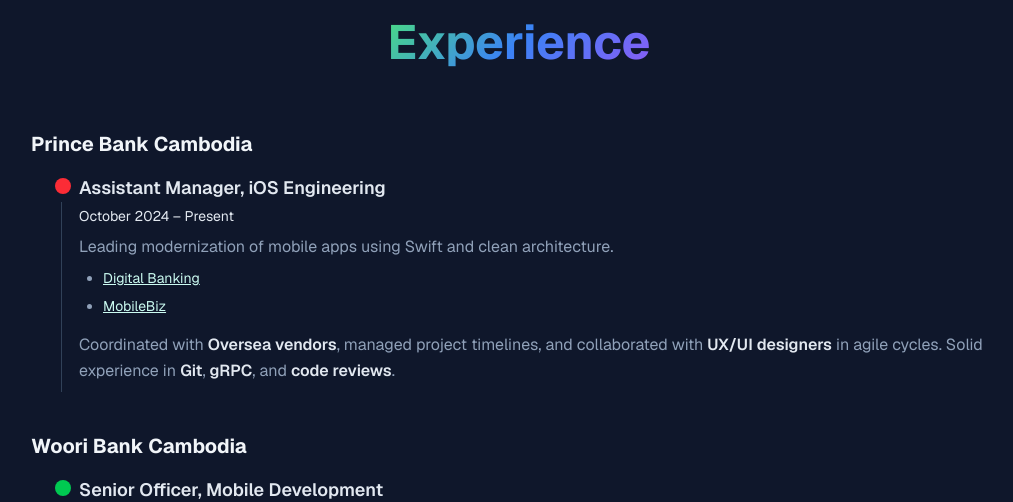
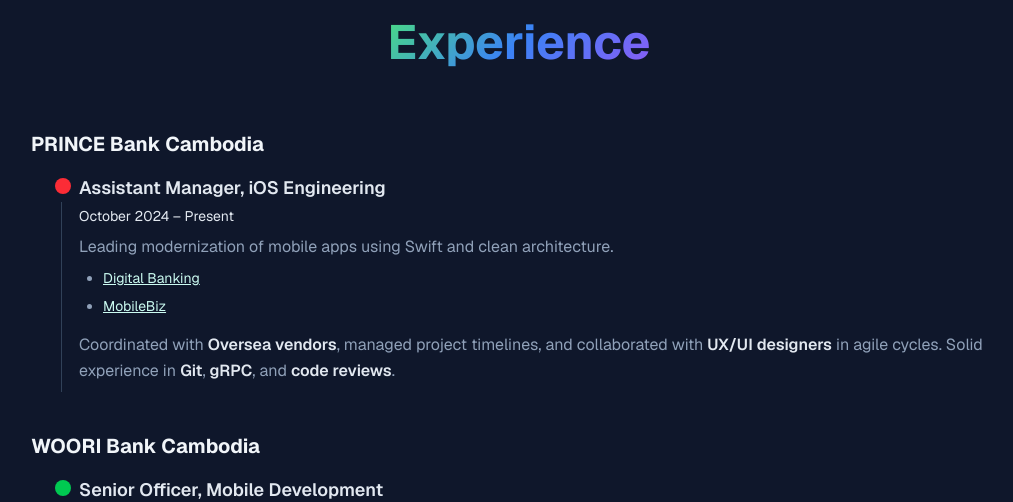
Before and after one commit to MonyCheng/PHEARUNMONYCHHENG, a Next.js app: page / in a window 1280 px wide. Shown: the part 1640-2142 px from the top of the page, without its empty margins (121-1134 px from the left). Built offline with nearby package versions, Linux system fonts and the light colour scheme.

Commit message:
Change name to Capital latter

```diff
--- a/src/app/ui/HeroSection.js
+++ b/src/app/ui/HeroSection.js
@@ -5,7 +5,7 @@
 
 const HeroSection = () => {
     const [typingText, setTypingText] = useState('');
-    const fullText = 'I build accessible, pixel-perfect digital experiences Mobile Banking for Woori Bank & Prince Bank Cambodia';
+    const fullText = 'I build accessible, pixel-perfect digital experiences Mobile Banking for WOORI Bank & PRINCE Bank Cambodia';
     const typingSpeed = 100;
 
     useEffect(() => {
--- a/src/app/ui/WorkingJourneySection.js
+++ b/src/app/ui/WorkingJourneySection.js
@@ -10,7 +10,7 @@
                     <main className="space-y-10">
                         <section id="experience">
                             <div className="mb-12">
-                                <h3 className="text-xl font-bold text-slate-100 mb-4">Prince Bank Cambodia</h3>
+                                <h3 className="text-xl font-bold text-slate-100 mb-4">PRINCE Bank Cambodia</h3>
                                 <ol className="relative pl-6 space-y-10">
                                     <li className="relative pl-6">
                                         <span className="absolute left-0 top-1 w-4 h-4 timeline-dot-red rounded-full z-10" />
@@ -46,7 +46,7 @@
                             </div>
 
                             <div>
-                                <h3 className="text-xl font-bold text-slate-100 mb-4">Woori Bank Cambodia</h3>
+                                <h3 className="text-xl font-bold text-slate-100 mb-4">WOORI Bank Cambodia</h3>
                                 <ol className="relative pl-6 space-y-10">
                                     <li className="relative pl-6">
                                         <span className="absolute left-0 top-1 w-4 h-4 timeline-green-dot rounded-full z-10" />
```
